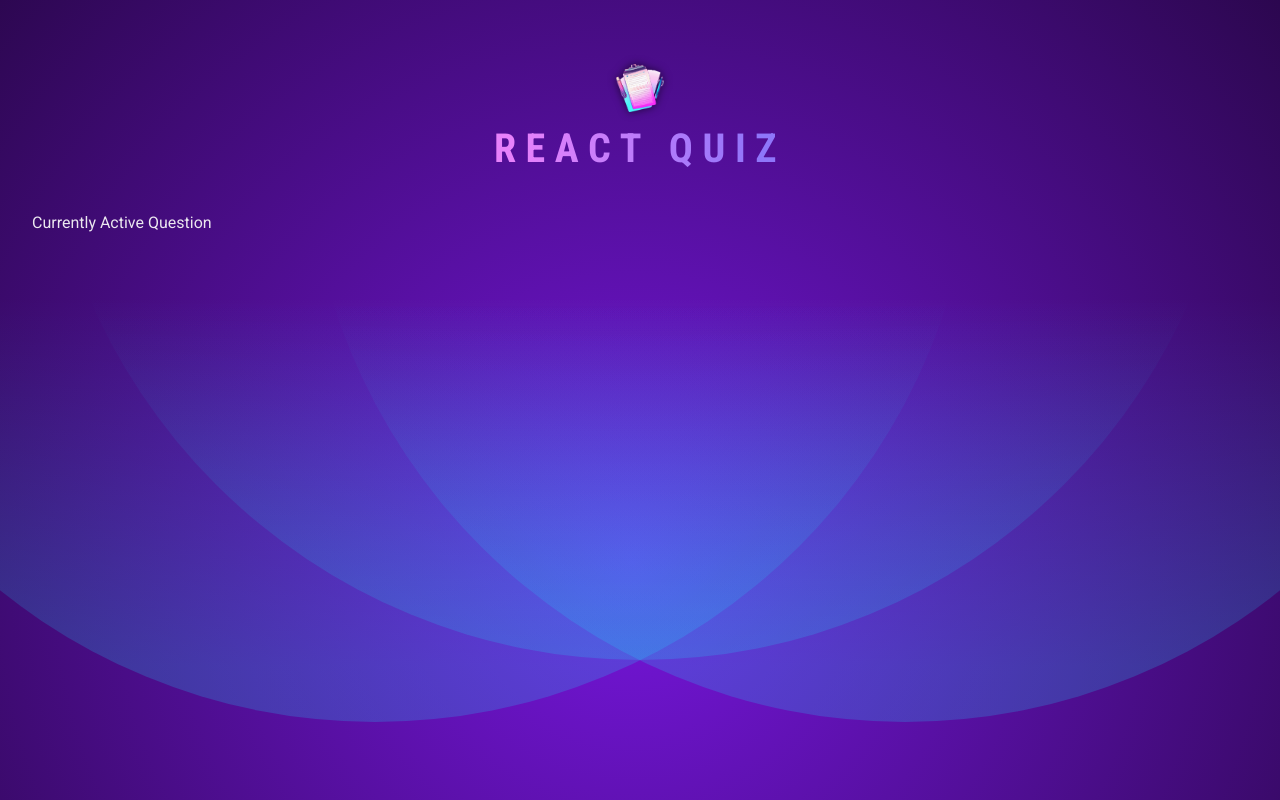
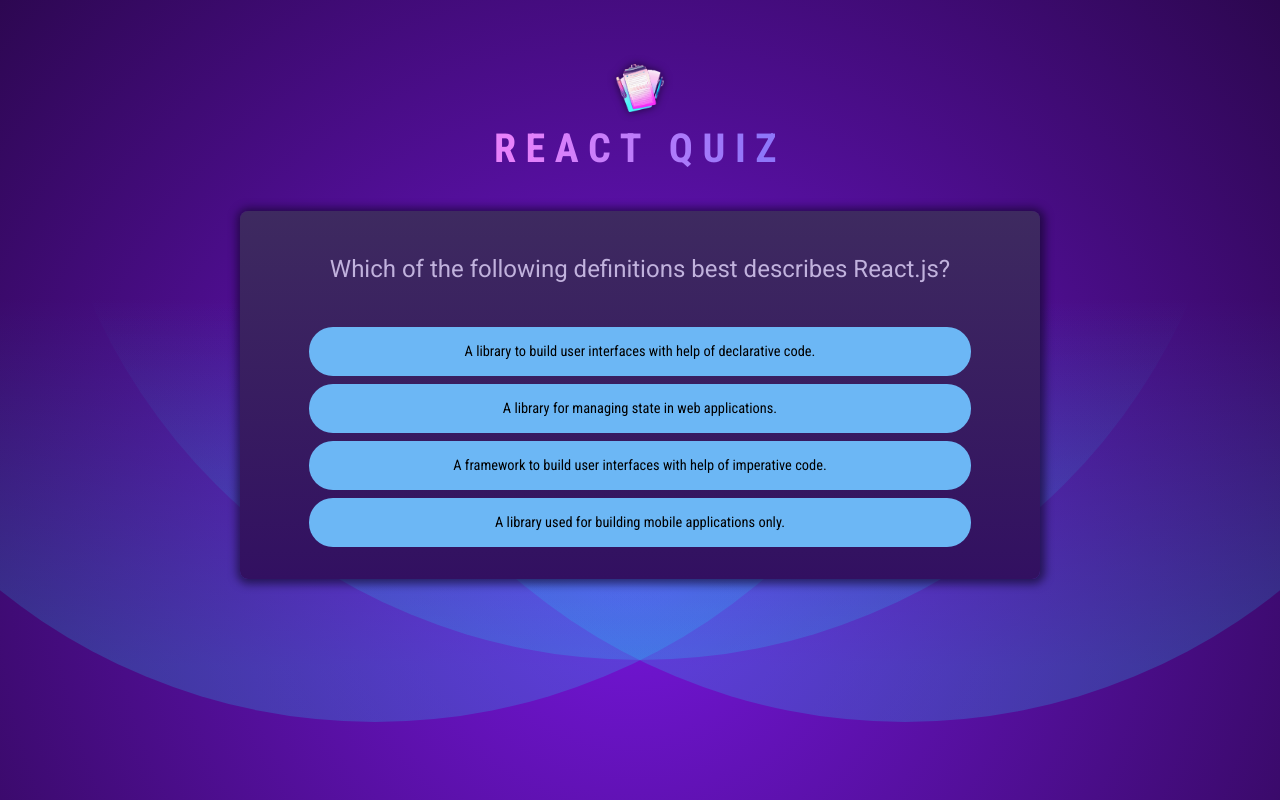
Before and after one commit to wako057/react-tutorial-module-introduction, a React (Vite) app: page / in a window 1280 px wide. Built offline with nearby package versions, Linux system fonts and the light colour scheme.

Commit message:
feat: add quizz questions

```diff
--- a/src/App.jsx
+++ b/src/App.jsx
@@ -5,7 +5,9 @@
     return (
         <>
             <Header/>
-            <Quiz/>
+            <main>
+                <Quiz/>
+            </main>
         </>
     );
 }
--- a/src/components/Quiz.jsx
+++ b/src/components/Quiz.jsx
@@ -1,12 +1,26 @@
 import { useState } from "react"
+import QUESTIONS from '../questions';
 
 export default function Quiz() {
-    const [activeQuestionIndex, setActiveQuestionIndex] = useState(0);
+    const [userAnswers, setUserAnswers] = useState([]);
+    const activeQuestionIndex = userAnswers.length;
 
-    const [userAnswers, setUserAnswers] = useState([]);
+    function handleSelectedAnswer(selectedAnswer) {
+        setUserAnswers(prevState => [...prevState, selectedAnswer]);
+    }
+
     return (
-        <>
-            <p>Currently Active Question</p>
-        </>
+        <div id="quiz">
+            <div id="question">
+                <h2>{QUESTIONS[activeQuestionIndex].text}</h2>
+                <ul id="answers">
+                    {QUESTIONS[activeQuestionIndex].answers.map(answer => (
+                    <li key={answer} className="answer">
+                        <button onClick={() => handleSelectedAnswer(answer)}>{answer}</button>
+                    </li>
+                    ))}
+                </ul>
+            </div>
+        </div>
     );
 }
```
